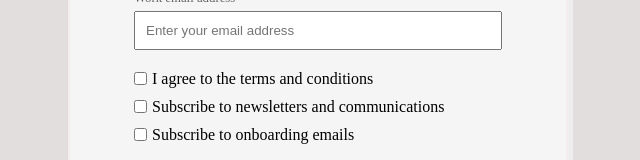
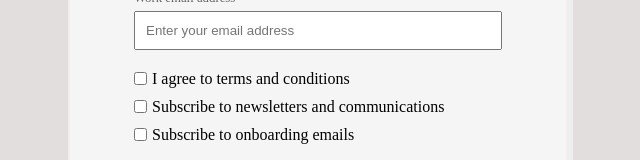
Before and after one commit to muhsinkamil/svelte-subscription, a Svelte app: page / in a window 1280 px wide. Shown: the part 308-468 px from the top of the page, without its empty margins (322-962 px from the left). Built offline with nearby package versions, Linux system fonts and the light colour scheme.

Commit message:
Make checkbox functional and build option group

```diff
--- a/src/App.svelte
+++ b/src/App.svelte
@@ -7,7 +7,7 @@
         Card,
     } from './components'
     import {
-        checkboxOptions,
+        subscriptionOptions,
         enterMailWording,
         freetrialWording,
         informationWording,
@@ -15,11 +15,21 @@
         subscribeWording,
         tryNowWording,
         workMailWording,
+        termsAndConditions,
     } from './wordings'
+    import { buildOptionGroup } from './helpers'
+
+    const { label: termsAndConditionsLabel, name: termsAndConditionsName } =
+        termsAndConditions[0]
 
     let emailValue = ''
+    let termsAndConditionsAgreed = buildOptionGroup(termsAndConditions)
+    let selectedSubscriptions = buildOptionGroup(subscriptionOptions)
 
-    const handleSubmit = (e) => console.log(emailValue)
+    const handleSubmit = (e) => {
+        // console.log(emailValue)
+        console.log(selectedSubscriptions)
+    }
 </script>
 
 <main>
@@ -39,8 +49,21 @@
             />
 
             <div class="options_container">
-                {#each checkboxOptions as { label, name } (label)}
-                    <CheckboxWithLabel {label} {name} />
+                <CheckboxWithLabel
+                    label={termsAndConditionsLabel}
+                    name={termsAndConditionsName}
+                    optionName={termsAndConditionsName}
+                    bind:checked={termsAndConditionsAgreed[
+                        termsAndConditionsName
+                    ]}
+                />
+                {#each subscriptionOptions as { label, name: optionName } (label)}
+                    <CheckboxWithLabel
+                        {label}
+                        name="subscriptions"
+                        {optionName}
+                        bind:checked={selectedSubscriptions[optionName]}
+                    />
                 {/each}
             </div>
 
--- a/src/components/CheckboxWithLabel.svelte
+++ b/src/components/CheckboxWithLabel.svelte
@@ -1,10 +1,29 @@
 <script>
     export let label
     export let name
+    export let optionName
+    export let checked
+
+    // Svelte yet does not support Checkbox bind:group :(
+    // TODO: Track https://github.com/sveltejs/svelte/issues/2308
+    // const handleCheckboxChange = (e) => {
+    //     const { value, checked } = e.target
+    //     if (checked) {
+    //         bindGroup = [...bindGroup, value]
+    //     } else {
+    //         bindGroup = bindGroup.filter((item) => item !== value)
+    //     }
+    // }
 </script>
 
 <label class="checkbox_container">
-    <input type="checkbox" {name} class="checkbox_input" />
+    <input
+        type="checkbox"
+        {name}
+        class="checkbox_input"
+        value={optionName}
+        bind:checked
+    />
     <span aria-label={label}>
         {label}
     </span>
--- /dev/null
+++ b/src/helpers/checkboxOptionHelper.js
@@ -0,0 +1,3 @@
+export const buildOptionGroup = (options) => {
+    return options.reduce((acc, { name }) => ({ ...acc, [name]: false }), {})
+}
--- /dev/null
+++ b/src/helpers/index.js
@@ -0,0 +1 @@
+export { buildOptionGroup } from './checkboxOptionHelper'
--- a/src/wordings/homeWordings.js
+++ b/src/wordings/homeWordings.js
@@ -1,8 +1,4 @@
-export const checkboxOptions = [
-    {
-        label: 'I agree to the terms and conditions',
-        name: 'termsAndConditions',
-    },
+export const subscriptionOptions = [
     {
         label: 'Subscribe to newsletters and communications',
         name: 'newsletters',
@@ -10,6 +6,13 @@ export const checkboxOptions = [
     {
         label: 'Subscribe to onboarding emails',
         name: 'emails',
+    },
+]
+
+export const termsAndConditions = [
+    {
+        label: 'I agree to terms and conditions',
+        name: 'termsAndConditions',
     },
 ]
 
--- a/src/wordings/index.js
+++ b/src/wordings/index.js
@@ -1,5 +1,5 @@
 export {
-    checkboxOptions,
+    subscriptionOptions,
     freetrialWording,
     privacyWording,
     informationWording,
@@ -7,4 +7,5 @@ export {
     workMailWording,
     subscribeWording,
     enterMailWording,
+    termsAndConditions,
 } from './homeWordings'
```
